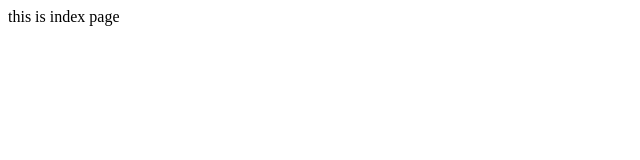
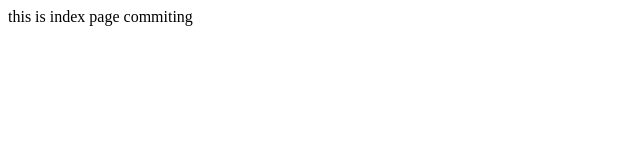
Before and after one commit to BhavanaK12/TestGit, a plain HTML site: page index.html in a window 1280 px wide. Shown: the full height of the page, 0-640 px from the left. Drawn offline with Linux system fonts and the light colour scheme.

Commit message:
commited withut staging

```diff
--- a/index.html
+++ b/index.html
@@ -1 +1 @@
-<p> this is index page </p>
+<p> this is index page commiting</p>
```
